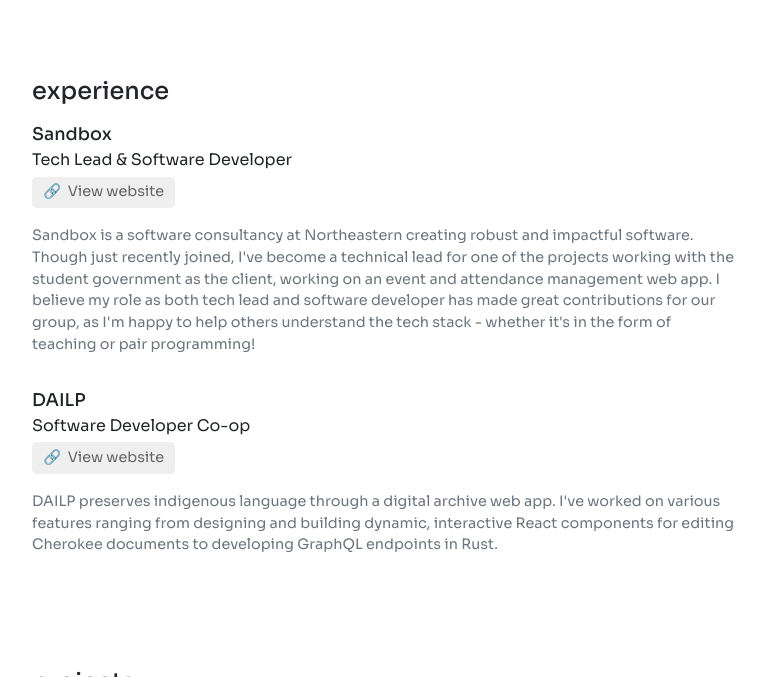
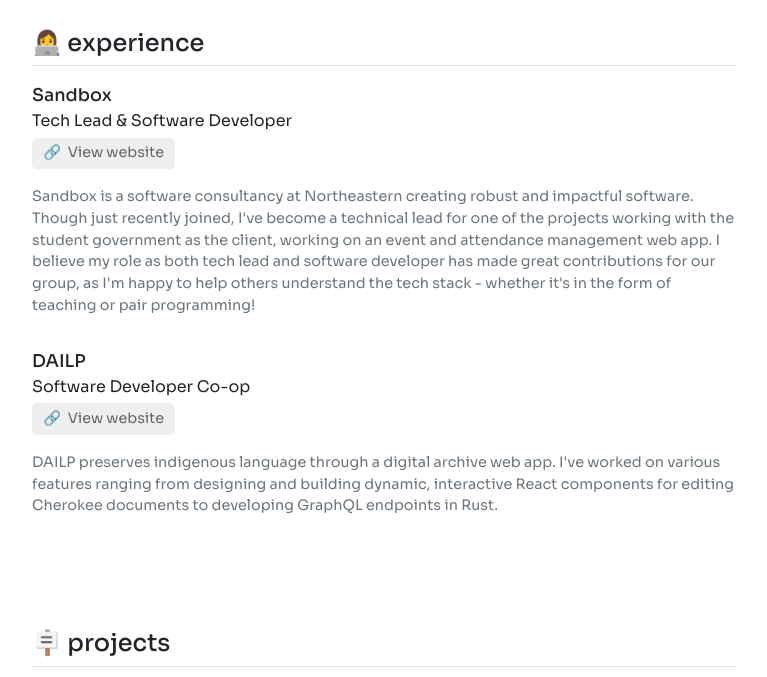
Before and after one commit to chanmioh/chanmioh.github.io, a website: page index.html in a window 1280 px wide. Shown: the part 335-1012 px from the top of the page, without its empty margins (256-1023 px from the left). Drawn offline with nearby package versions, Linux system fonts and the light colour scheme.

Commit message:
Added "view website" buttons and reformatted layouts

```diff
--- a/css/general.scss
+++ b/css/general.scss
@@ -124,8 +124,10 @@
 .heading {
   font-size: 1.5rem;
   font-weight: 500;
+  padding-bottom: 0.5rem;
+  margin-bottom: 1rem;
 
-  margin-bottom: 1rem;
+  border-bottom: 1px solid #c9c7c7;
 }
 
 .title {
--- a/experience.json
+++ b/experience.json
@@ -1,7 +1,7 @@
 [
   {
     "location": "Sandbox",
-    "url": "https://github.com/sandboxnu/sga-tooling",
+    "url": "https://www.sandboxnu.com/",
     "time": "09/22 - Present",
     "role": "Tech Lead & Software Developer",
     "description": "Sandbox is a software consultancy at Northeastern creating robust and impactful software. Though just recently joined, I've become a technical lead for one of the projects working with the student government as the client, working on an event and attendance management web app. I believe my role as both tech lead and software developer has made great contributions for our group, as I'm happy to help others understand the tech stack - whether it's in the form of teaching or pair programming!"
--- a/index.html
+++ b/index.html
@@ -24,7 +24,7 @@
 				`<li class="nav-item"><a href="${link.url}">${link.name}</a></li>`
 			).join('')
 		</script>
-		<nav class="w-100">
+		<nav style="width: 100%">
 			<ul id="nav" class="nav-content">
 			</ul>
 		</nav>
@@ -65,7 +65,7 @@
 			).join('')
 		</script>
 		<main id="experience" class="section">
-			<h1 class="heading">experience</h1>
+			<h1 class="heading">👩‍💻 experience </h1>
 			<div id="experience-list" style="display: flex; flex-direction: column; gap: 2rem">
 			</div>
 		</main>
@@ -99,7 +99,7 @@
 			).join('')
 		</script>
 		<main id="projects" class="section">
-			<h1 class="heading">projects</h1>
+			<h1 class="heading">🪧 projects</h1>
 			<div id="projects-list" class="project-list" style="gap: 3rem" />
 		</main>
 		<!-- FOOTER -->
@@ -112,11 +112,12 @@
 				`<a class="icon-link" aria-label="Link to ${d.name}" href=${d.url}><img src=${d.img} style="width: 2rem"/></a>`
 			).join('')
 
-			document.getElementById("footer").innerHTML = `<div style="flex: 1">made by chanmi oh</div>` + data.map((d) =>
+			document.getElementById("footer").innerHTML = `<div style="flex: 1">made by chanmi oh</div>` + `<div style="display: flex; gap: 1rem">
+						${data.map((d) =>
 				`<a class="icon-link" aria-label="Link to ${d.name}" href=${d.url}><img src=${d.img} style="width: 2rem"/></a>`
-			).join('')
+			).join('')}</div>`
 		</script>
-		<footer id="footer" class="w-100 d-flex justify-content-between" style="padding-bottom: 2rem; gap: 1rem" />
+		<footer id="footer" class="w-100 d-flex" style="padding-bottom: 2rem; gap: 1rem" />
 	</main>
 </body>
 
```
Also changed, not shown: css/general.css, 1 other file.
